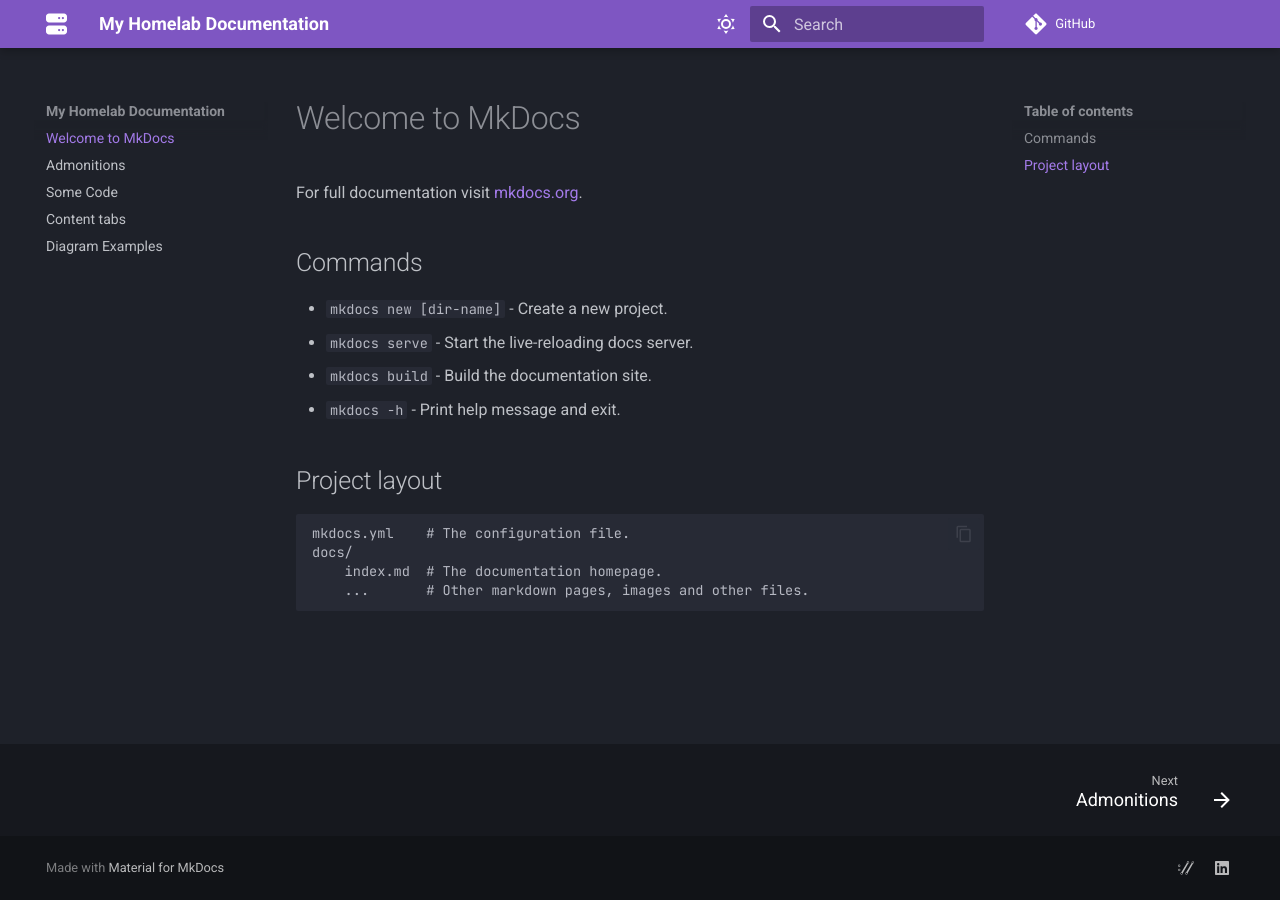
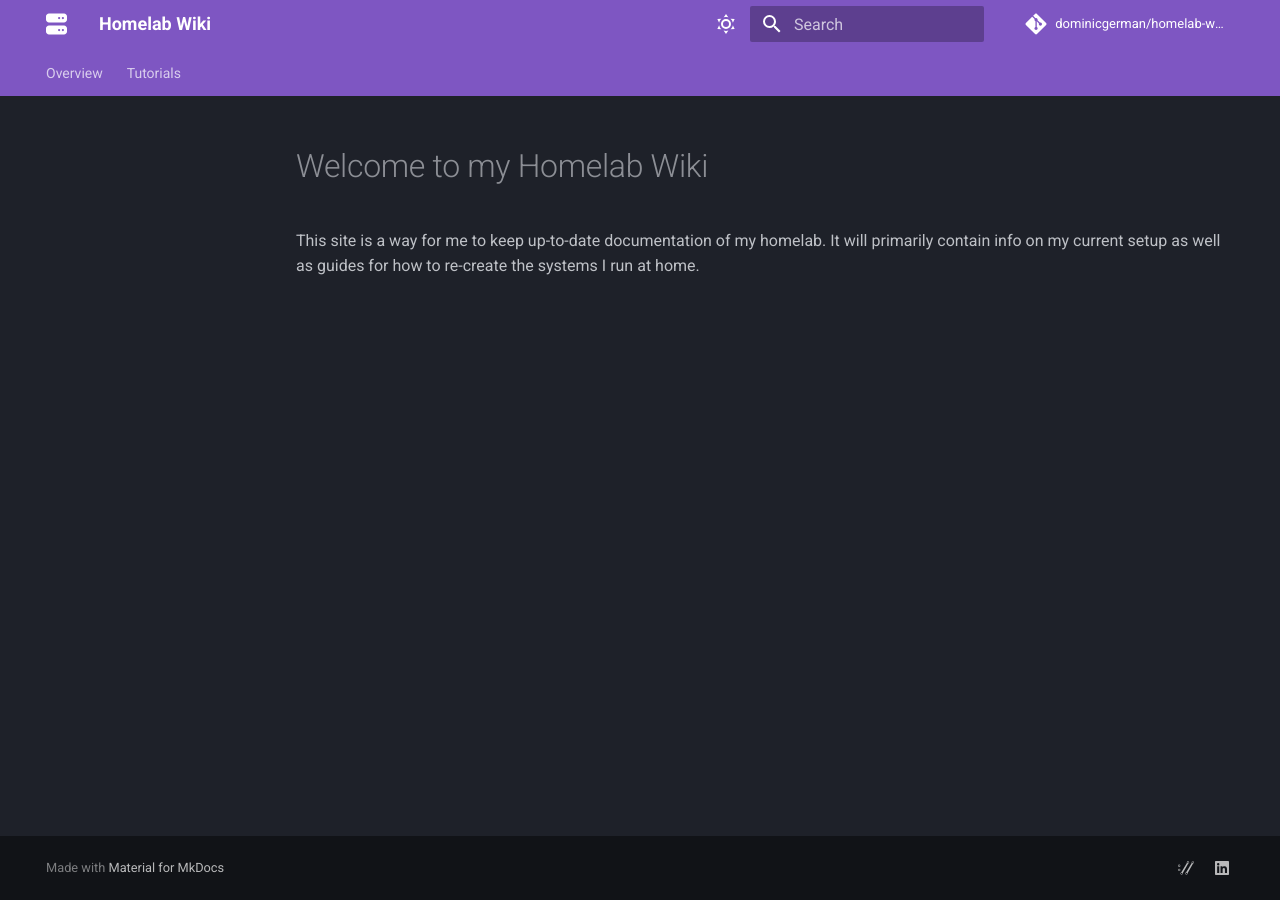
Before and after one commit to dominicgerman/dominicgerman.github.io, an MkDocs documentation site: the page built from docs/index.md, in a window 1280 px wide. Built offline with MkDocs 1.6.1 and Material for MkDocs 9.7.7, drawn with Linux system fonts in a browser that asks for light colours; comment, search, counter and statistics services are not loaded.

Commit message:
initial commit

```diff
--- a/docs/index.md
+++ b/docs/index.md
@@ -1,17 +1,3 @@
-# Welcome to MkDocs
+# Welcome to my Homelab Wiki
 
-For full documentation visit [mkdocs.org](https://www.mkdocs.org).
-
-## Commands
-
-* `mkdocs new [dir-name]` - Create a new project.
-* `mkdocs serve` - Start the live-reloading docs server.
-* `mkdocs build` - Build the documentation site.
-* `mkdocs -h` - Print help message and exit.
-
-## Project layout
-
-    mkdocs.yml    # The configuration file.
-    docs/
-        index.md  # The documentation homepage.
-        ...       # Other markdown pages, images and other files.
+This site is a way for me to keep up-to-date documentation of my homelab. It will primarily contain info on my current setup as well as guides for how to re-create the systems I run at home.
--- a/mkdocs.yml
+++ b/mkdocs.yml
@@ -1,12 +1,19 @@
-site_name: My Homelab Documentation
-site_url: https://dominicgerman.github.io
+site_name: Homelab Wiki
+site_url: https://docs.dominicgerman.com
 repo_url: https://github.com/dominicgerman/dominicgerman.github.io
+repo_name: dominicgerman/homelab-wiki
+
 theme:
   name: material
+  language: en
   favicon: assets/favicon.png
   features:
     - content.code.copy
     - navigation.footer
+    - navigation.path
+    - navigation.tabs
+    - navigation.sections
+    - toc.integrate
   font:
     text: Roboto
     code: JetBrains Mono
@@ -29,6 +36,9 @@
       primary: deep purple
       accent: deep orange
 markdown_extensions:
+  - admonition
+  - attr_list
+  - pymdownx.details # enables collapsible admonitions
   - pymdownx.highlight:
       anchor_linenums: true
       line_spans: __span
@@ -42,11 +52,17 @@
           format: !!python/name:pymdownx.superfences.fence_code_format
   - pymdownx.tabbed:
       alternate_style: true
-  - admonition
-  - pymdownx.details
+  - toc:
+      permalink: true
+
 extra:
   social:
     - icon: simple/curl
       link: https://dominicgerman.com
     - icon: fontawesome/brands/linkedin
       link: https://linkedin.com/in/dominic-german
+nav:
+  - Overview: "01-overview/index.md"
+  - Tutorials:
+      - How To Set Up a Media Server: "02-tutorials/mediaserver.md"
+      - Create a Reusable Boot Drive with Ventoy: "02-tutorials/ventoy.md"
--- /dev/null
+++ b/requirements.txt
@@ -0,0 +1,4 @@
+mkdocs-git-revision-date-plugin
+material-plausible-plugin
+mkdocs-material
+mkdocs-material-extensions
```
Also changed, not shown: README.md (added, +35 -0 lines), docs/02-tutorials/mediaserver.md (added, +271 -0 lines), docs/02-tutorials/ventoy.md (added, +50 -0 lines), docs/admonitions.md (deleted, +0 -13 lines), docs/code-examples.md (deleted, +0 -21 lines), docs/diagram-examples.md (deleted, +0 -27 lines), 1 other file.
